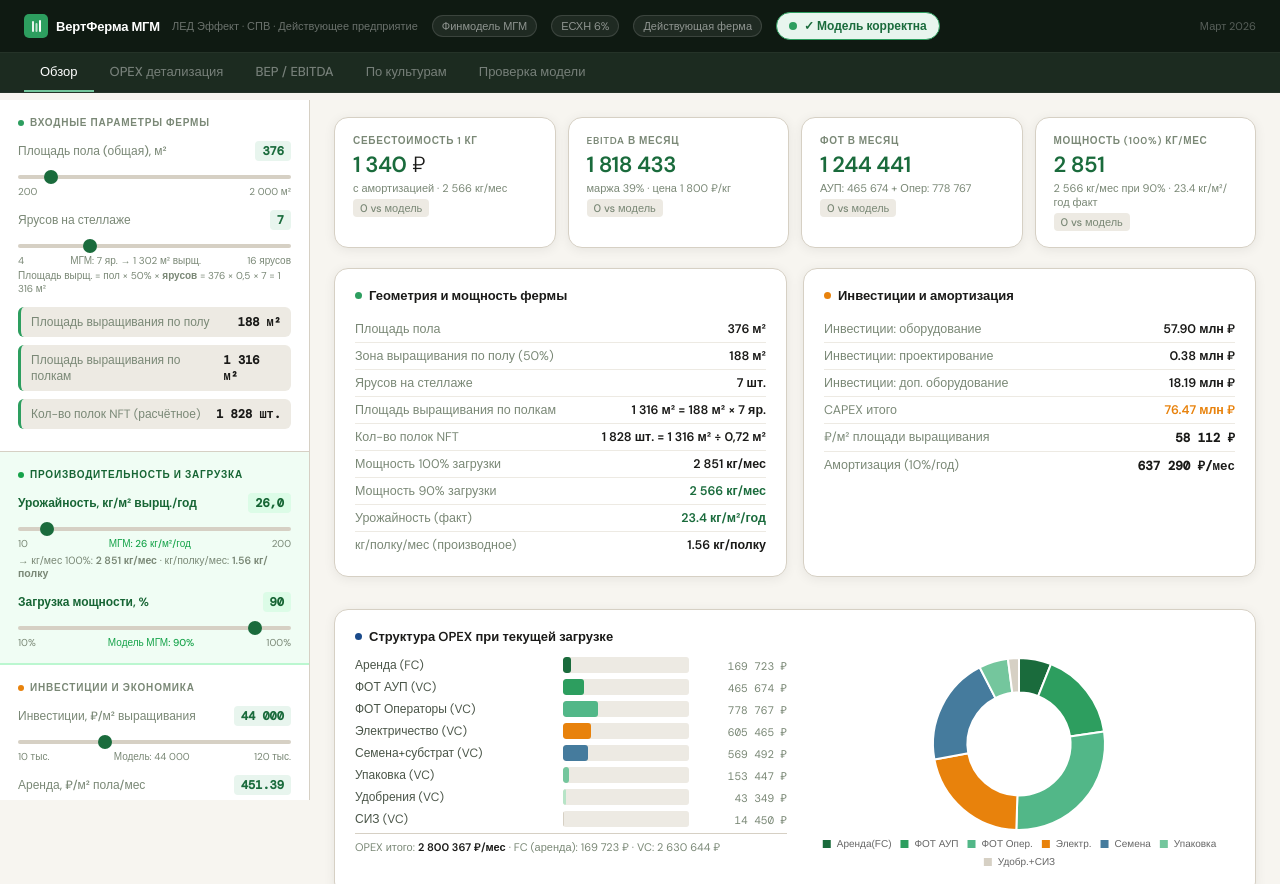
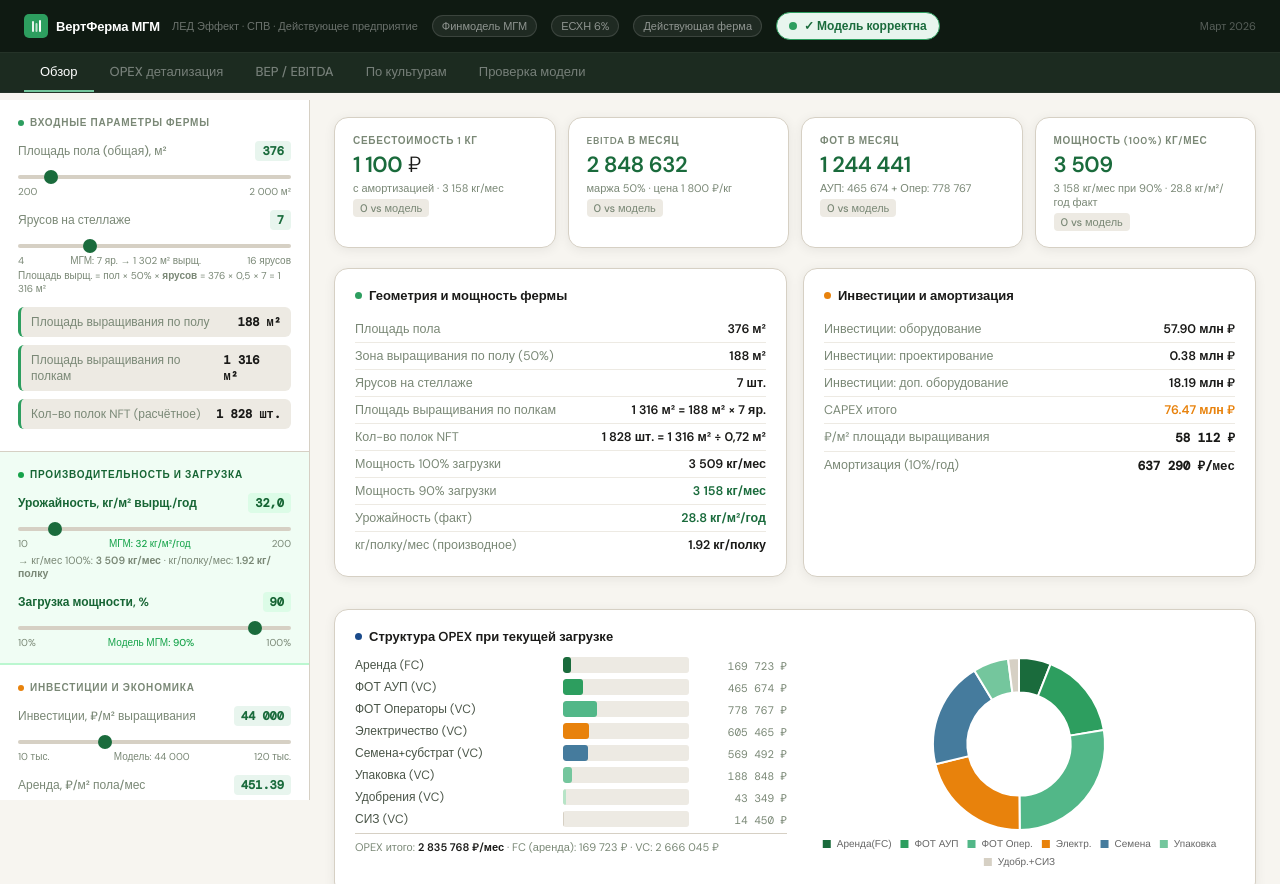
Before and after one commit to mykosheleva/fermi, a plain HTML site: page index.html in a window 1280 px wide. Shown: the top 884 px of the page. Drawn offline with nearby package versions, Linux system fonts and the light colour scheme.

Commit message:
index.html

```diff
--- a/index.html
+++ b/index.html
@@ -3,7 +3,7 @@
 <head>
 <meta charset="UTF-8">
 <meta name="viewport" content="width=device-width, initial-scale=1.0">
-<title>VF MGM Dashboard 2026 v3.5 — АУП: 3 чел, урожайность: 26 кг/м², семена: 300 ₽ (17.04.2026)</title>
+<title>VF MGM Dashboard 2026 v3.7 — МГМ база: АУП=3, урожайность=32, семена=300 (17.04.2026)</title>
 <script src="https://cdnjs.cloudflare.com/ajax/libs/Chart.js/4.4.1/chart.umd.js"></script>
 <link href="https://fonts.googleapis.com/css2?family=DM+Sans:wght@300;400;500;600&family=DM+Mono:wght@400;500&display=swap" rel="stylesheet">
 <style>
@@ -221,12 +221,12 @@ td.r{color:var(--r2)}
     <div class="pr">
       <div class="pl">
         <span style="font-weight:600;color:#166534">Урожайность, кг/м² вырщ./год</span>
-        <span class="pv" id="sv-yield" style="background:#dcfce7;color:#166534">26,0</span>
+        <span class="pv" id="sv-yield" style="background:#dcfce7;color:#166534">32,0</span>
       </div>
-      <input type="range" id="sl-yield" min="10" max="200" step="0.5" value="26" oninput="onInput('yield')" style="accent-color:#16a34a">
+      <input type="range" id="sl-yield" min="10" max="200" step="0.5" value="32" oninput="onInput('yield')" style="accent-color:#16a34a">
       <div class="rlab">
         <span>10</span>
-        <span style="font-size:10px;color:#16a34a;font-weight:500">МГМ: 26 кг/м²/год</span>
+        <span style="font-size:10px;color:#16a34a;font-weight:500">МГМ: 32 кг/м²/год</span>
         <span>200</span>
       </div>
       <div style="font-size:10.5px;color:var(--text3);margin-top:4px">
@@ -531,7 +531,8 @@ const MGM = {
   elecPerM2Grow:    56.8,       // кВт·ч/м² выращивания/мес
 
   // ── ФОТ ───────────────────────────────────────────────────────────
-  aupCount:         3,
+  // МГМ v3.5: оптимизированная структура персонала
+  aupCount:         3,          // чел. (управленческий персонал)
   aupSalaryGross:   118764,     // ₽/мес gross (без НДФЛ, без страховых)
   opsCount:         8,
   opsSalaryGross:   82756,
@@ -540,7 +541,7 @@ const MGM = {
   // ── Переменные затраты (С НДС 22%) ───────────────────────────────
   fertPerM2:        36.6,       // ₽/м²/мес С НДС (30 × 1.22)
   sizPerM2:         12.2,       // ₽/м²/мес С НДС (10 × 1.22)
-  // Семена+субстрат С НДС 22% (базовое среднее по культурам)
+  // Семена+субстрат С НДС 22% (базовое оптимизированное значение)
   seedsPerShelf:    300,        // ₽/полку/цикл С НДС (246 × 1.22)
   // Упаковка С НДС 22%
   packPerKg:        59.8,       // ₽/кг С НДС (49 × 1.22)
@@ -563,8 +564,8 @@ const MGM = {
 
   // ── Урожайность (базовая) ─────────────────────────────────────────
   // 376 м² × 50% × 7 ярусов = 1 316 м² выращ.; при 90%: cap = 1316 × 26/12 × 0.9 ≈ 2 566 кг
-  // База МГМ: 26 кг/м²/год (по площади выращивания, при 100% загрузке)
-  yieldM2yearBase:  26,         // кг/м² выращивания/год @ 100% загрузки
+  // База МГМ: 32 кг/м²/год (плановая урожайность по площади выращивания, при 100% загрузке)
+  yieldM2yearBase:  32,         // кг/м² выращивания/год @ 100% загрузки
 };
 
 
```
